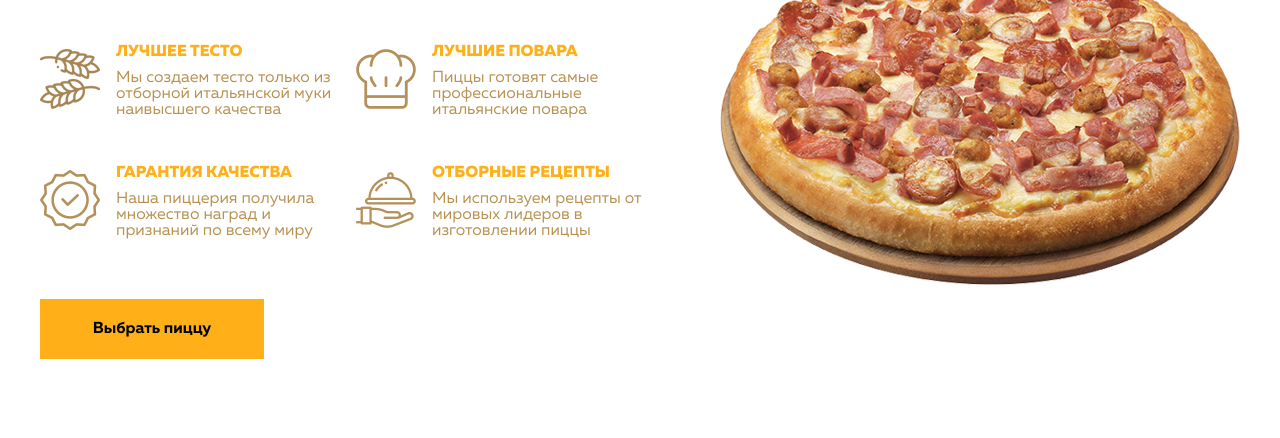
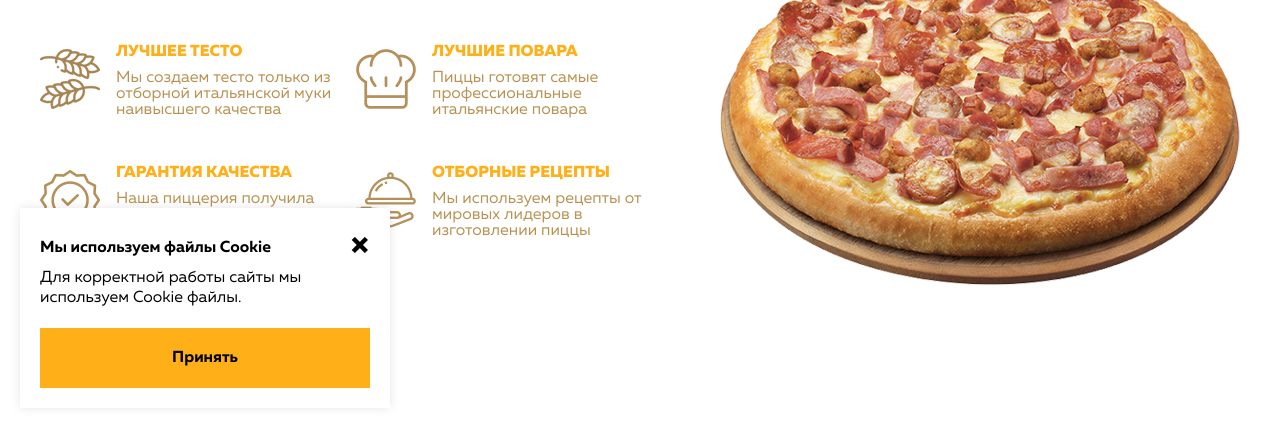
Before and after one commit to lolewka/Pro_css_feature, a plain HTML site: page index.html in a window 1280 px wide. Shown: the part 362-800 px from the top of the page. Drawn offline with Linux system fonts and the light colour scheme; no server answers.

Commit message:
Add cookie func

```diff
--- a/css/style.css
+++ b/css/style.css
@@ -37,7 +37,7 @@ body {
 body.dark-mode {
     --background-color: rgb(37, 37, 37);
     --text-color: rgb(255, 255, 255);
-    --text-accent-color:  rgb(255, 255, 255);
+    --text-accent-color: rgb(255, 255, 255);
 }
 
 .header {
@@ -212,6 +212,7 @@ body.dark-mode .theme {
     font-family: var(--bold-font);
     color: var(--text-accent-color);
 }
+
 .body.dark-mode .product-title {
     --text-accent-color: rgb(255, 255, 255);
 }
@@ -329,3 +330,41 @@ body.dark-mode .theme {
 .close {
     display: none;
 }
+
+.cookie {
+    position: fixed;
+    bottom: 30px;
+    left: 20px;
+    padding: 20px;
+    background: var(--background-color);
+    box-shadow: 0 0 10px rgba(0, 0, 0, 0.1);
+    max-width: 330px;
+    display: none;
+}
+
+.cookie-title {
+    display: flex;
+    align-items: center;
+    justify-content: space-between;
+    font-family: var(--bold-font), sans-serif;
+
+}
+
+.cookie-title span {
+    font-size: 40px;
+    cursor: pointer;
+}
+
+.cookie-text {
+    font-size: 16px;
+    line-height: 20px;
+    margin-bottom: 10px;
+
+}
+
+.cookie-button .btn {
+    border: none;
+    outline: none;
+    margin-top: 10px;
+    width: 100%;
+}
--- a/index.html
+++ b/index.html
@@ -179,6 +179,21 @@
         </div>
     </div>
 </footer>
+
+<div class="cookie">
+    <div class="cookie-title">
+        <div>
+            Мы используем файлы Cookie
+        </div>
+        <span class="cookie-accept">&times;</span>
+    </div>
+    <div class="cookie-text">
+        Для корректной работы сайты мы используем Cookie файлы.
+    </div>
+    <div class="cookie-button">
+        <button class="btn cookie-accept">Принять</button>
+    </div>
+</div>
 <script src="scripts/jquery.js"></script>
 <script src="scripts/script.js"></script>
 </body>
--- a/scripts/script.js
+++ b/scripts/script.js
@@ -83,3 +83,48 @@ $.ajax({
         });
     }
 })
+
+if (!localStorage.getItem('cookieAccept')) {
+    $('.cookie').show();
+}
+
+$('.cookie-accept').click(function () {
+    $('.cookie').hide();
+    localStorage.setItem("cookieAccept", "1");
+})
+//
+// if (!sessionStorage.getItem('cookieAccept')) {
+//     $('.cookie').show();
+// }
+//
+// $('.cookie-accept').click(function () {
+//     $('.cookie').hide();
+//     sessionStorage.setItem("cookieAccept", "1");
+// })
+
+
+let cookie = {
+    set: (name, value, options) => {
+        if (!name || !value) {
+            return null;
+        }
+        let string = name + '=' + value;
+        if (options) {
+            string += ";" + options;
+        }
+
+        document.cookie = string;
+        return cookie;
+    },
+    get: (name) => {
+        const value = `; ${document.cookie}`;
+        console.log(value)
+        const parts = value.split(`; ${name}=`);
+        console.log(parts)
+        if (parts.length === 2) return parts.pop().split(';').shift();
+    },
+    delete: (name) => {
+        document.cookie = name + '=;expires=Thu, 01 Jan 1970 00:00:001 GMT';
+    }
+
+}
```
